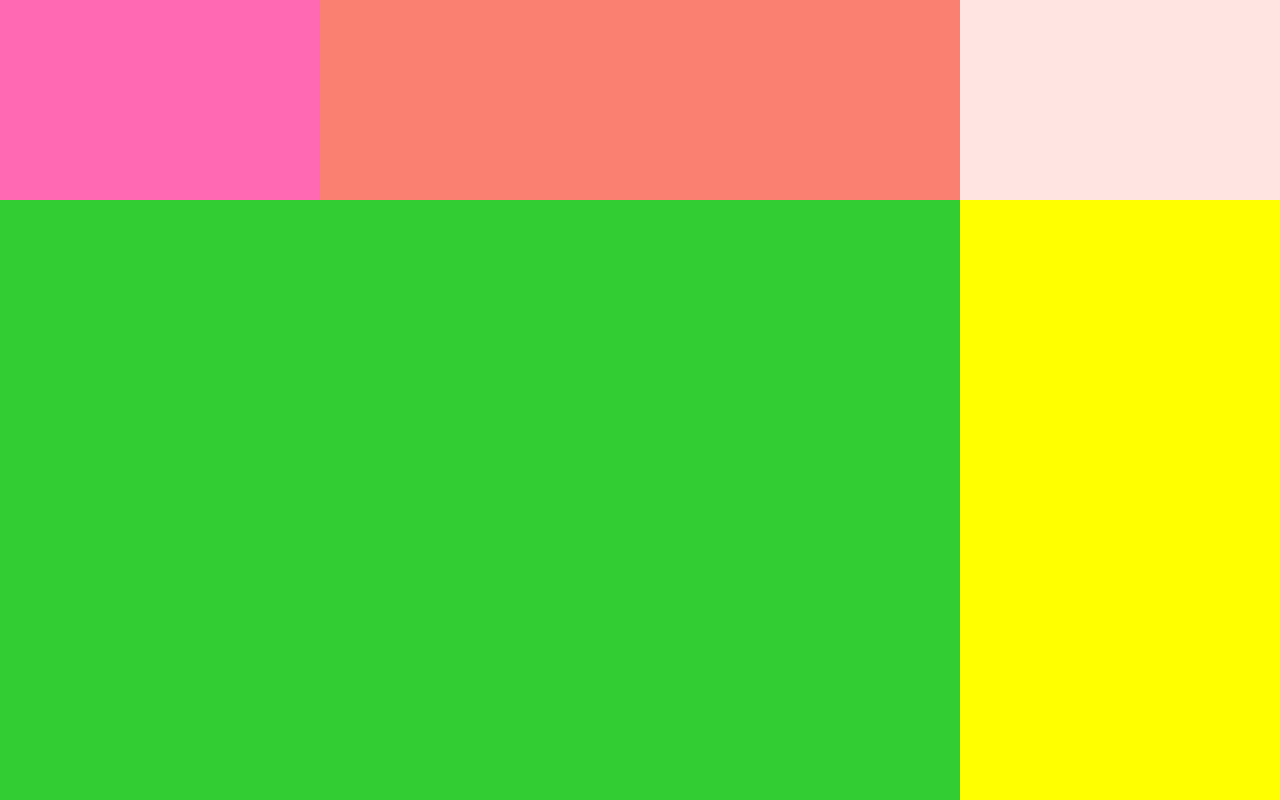
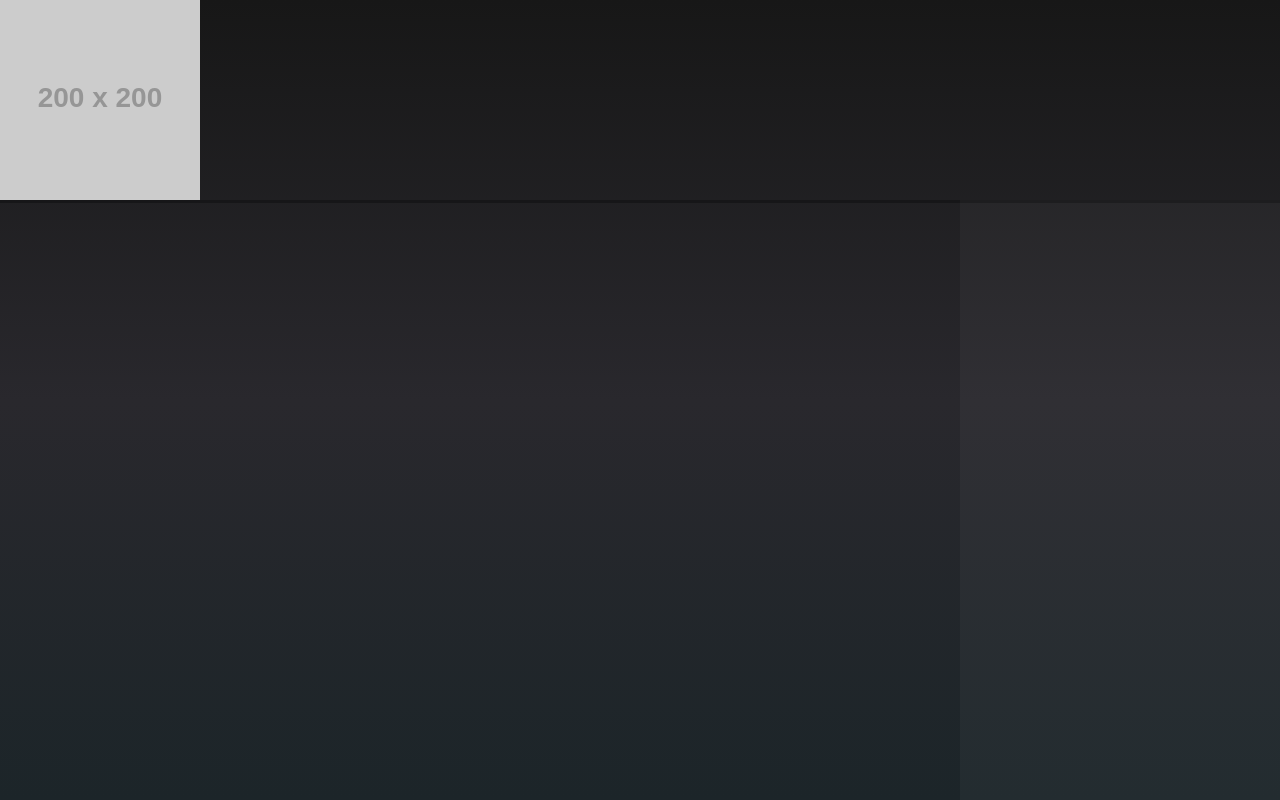
Before and after one commit to k8xian/Project3, a Next.js app: page /profile in a window 1280 px wide. Built offline with nearby package versions, Linux system fonts and the light colour scheme.

Commit message:
adding more base components

```diff
--- a/components/Profile/Detail.js
+++ b/components/Profile/Detail.js
@@ -4,7 +4,6 @@ import styled from 'styled-components';
 const DetailWrapper = styled.div`
 height: calc(100vh - 200px);
 width: 75%;
-background-color: limegreen;
 float: left;
 `
 
--- a/components/Profile/Embed.js
+++ b/components/Profile/Embed.js
@@ -4,7 +4,7 @@ import styled from 'styled-components';
 const EmbedWrapper = styled.div`
 height: calc(100vh - 200px);
 width: 25%;
-background-color: yellow;
+background-color: rgba(255,255,255,.03);
 float: left;
 `
 
--- /dev/null
+++ b/components/Profile/Games.js
@@ -0,0 +1,15 @@
+import React from "react";
+import styled from 'styled-components';
+
+const GamesWrapper = styled.div`
+height: 150px;
+width: 100%;
+float: left;
+background-color: limegreen;
+`
+
+const Games = props =>(
+    <GamesWrapper/>
+);
+
+export default Games;
--- a/components/Profile/Info.js
+++ b/components/Profile/Info.js
@@ -4,7 +4,6 @@ import styled from 'styled-components';
 const ProfileInfo = styled.div`
 height: 200px;
 width: 50%;
-background-color: salmon;
 float: left;
 `
 
--- a/components/Profile/Links.js
+++ b/components/Profile/Links.js
@@ -4,7 +4,6 @@ import styled from 'styled-components';
 const LinksWrapper = styled.div`
 height: 200px;
 width: 25%;
-background-color: mistyrose;
 float: left;
 `
 
--- a/components/Profile/Photo.js
+++ b/components/Profile/Photo.js
@@ -4,12 +4,11 @@ import styled from 'styled-components';
 const ProfilePicture = styled.div`
 width: 25%;
 height: 200px;
-background-color: hotpink;
 float: left;
 `
 
 const Photo = props =>(
-    <ProfilePicture/>
+    <ProfilePicture><img src={props.src || "https://via.placeholder.com/200"}></img></ProfilePicture>
 );
 
 export default Photo;
--- a/package.json
+++ b/package.json
@@ -6,7 +6,6 @@
   "scripts": {
     "test": "echo \"Error: no test specified\" && exit 1",
     "dev": "node ssr-server.js",
-    "serve": "node ssr-server.js",
     "build": "next build",
     "start": "next start",
     "deploy": "micro",
--- a/pages/profile.js
+++ b/pages/profile.js
@@ -7,6 +7,7 @@ import Info from '../components/Profile/Info'
 import Detail from '../components/Profile/Detail'
 import Links from '../components/Profile/Links'
 import Embed from '../components/Profile/Embed'
+import Games from '../components/Profile/Games'
 
 
 const GlobalStyle = createGlobalStyle`
@@ -48,13 +49,15 @@ const Profile = () => (
   <div>
     <GlobalStyle />
     <StyledHeader>
-      <Photo />
-      <Info />
-      <Links />
+      <Photo/>
+      <Info/>
+      <Links/>
     </StyledHeader>
     <MainBody>
-      <Detail />
-      <Embed />
+      <Detail>
+        <Games/>
+      </Detail>
+      <Embed/>
     </MainBody>
   </div>
 )
```
Also changed, not shown: 1 other file (tests, documents, lock files or other folders).
